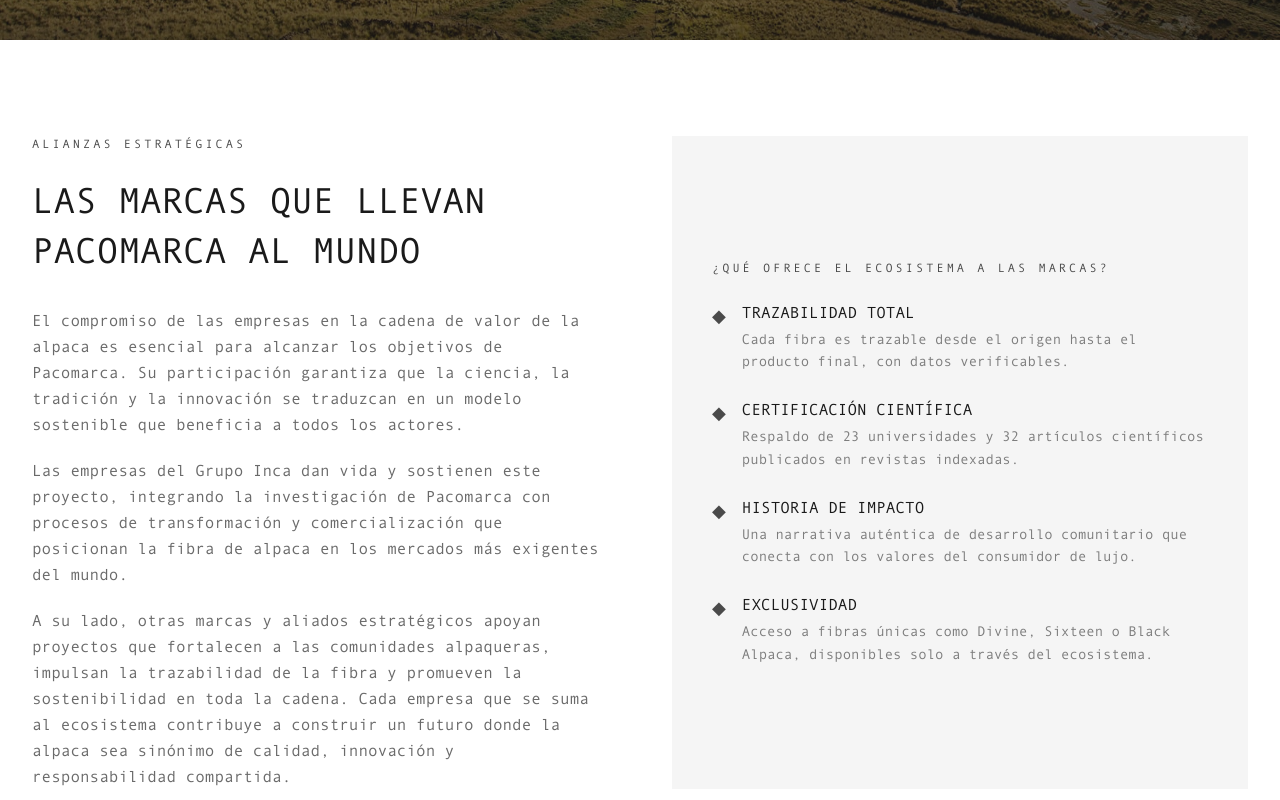
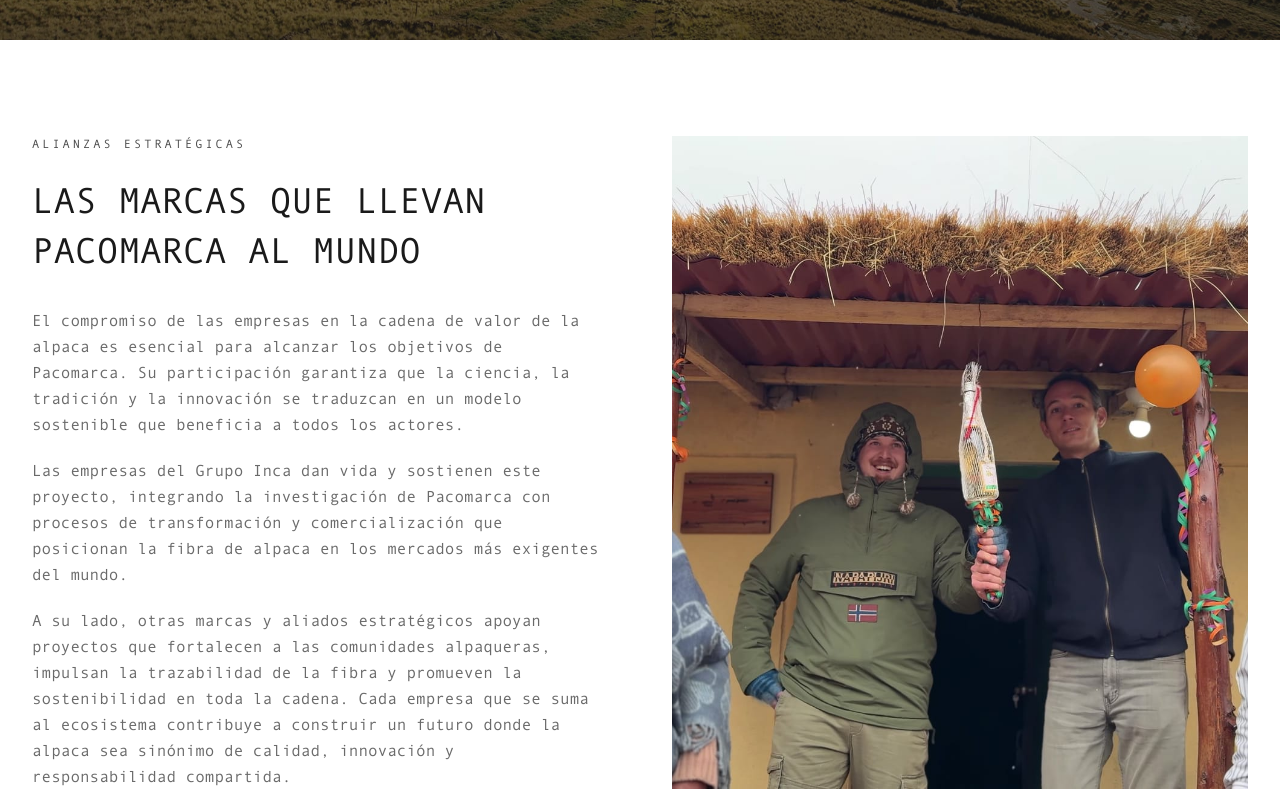
Before and after one commit to jpfernandezcenteno-max/Pacomarca, a Next.js app: page /ecosistema/marcas-aliadas in a window 1280 px wide. Shown: the part 400-1200 px from the top of the page. Built offline with nearby package versions, Linux system fonts and the light colour scheme; a web font is replaced by a local one.

Commit message:
Marcas aliadas: reemplazar la 2da columna (caja) por la imagen foto-1
Co-Authored-By: Claude Opus 4.8 <noreply@anthropic.com>

```diff
--- a/app/ecosistema/marcas-aliadas/page.tsx
+++ b/app/ecosistema/marcas-aliadas/page.tsx
@@ -1,6 +1,7 @@
 'use client'
 
 import PageHeader from '@/components/PageHeader'
+import Image from 'next/image'
 import Link from 'next/link'
 import { motion, useInView } from 'framer-motion'
 import { useRef } from 'react'
@@ -93,25 +94,15 @@ export default function MarcasAliadasPage() {
             </div>
           </FadeUp>
 
-          <FadeUp delay={0.2}>
-            <div className="bg-cream p-10 h-full flex flex-col justify-center">
-              <p className="text-xs tracking-[0.25em] uppercase text-gold mb-6">¿Qué ofrece el ecosistema a las marcas?</p>
-              <div className="space-y-6">
-                {[
-                  { title: 'Trazabilidad total', desc: 'Cada fibra es trazable desde el origen hasta el producto final, con datos verificables.' },
-                  { title: 'Certificación científica', desc: 'Respaldo de 23 universidades y 32 artículos científicos publicados en revistas indexadas.' },
-                  { title: 'Historia de impacto', desc: 'Una narrativa auténtica de desarrollo comunitario que conecta con los valores del consumidor de lujo.' },
-                  { title: 'Exclusividad', desc: 'Acceso a fibras únicas como Divine, Sixteen o Black Alpaca, disponibles solo a través del ecosistema.' },
-                ].map((item) => (
-                  <div key={item.title} className="flex gap-4 items-start">
-                    <span className="text-gold font-serif text-lg mt-0.5">◆</span>
-                    <div>
-                      <h4 className="font-serif text-base text-ink mb-1">{item.title}</h4>
-                      <p className="text-sm text-ink/55 leading-relaxed">{item.desc}</p>
-                    </div>
-                  </div>
-                ))}
-              </div>
+          <FadeUp delay={0.2} className="h-full">
+            <div className="relative h-full min-h-[380px] overflow-hidden">
+              <Image
+                src="/ecosistema/marcas-aliadas/foto-1.jpg"
+                alt="Marcas aliadas de Pacomarca"
+                fill
+                sizes="(max-width: 1024px) 100vw, 50vw"
+                className="object-cover"
+              />
             </div>
           </FadeUp>
         </div>
```
Also changed, not shown: public/ecosistema/marcas-aliadas/foto-1.jpg (added).
